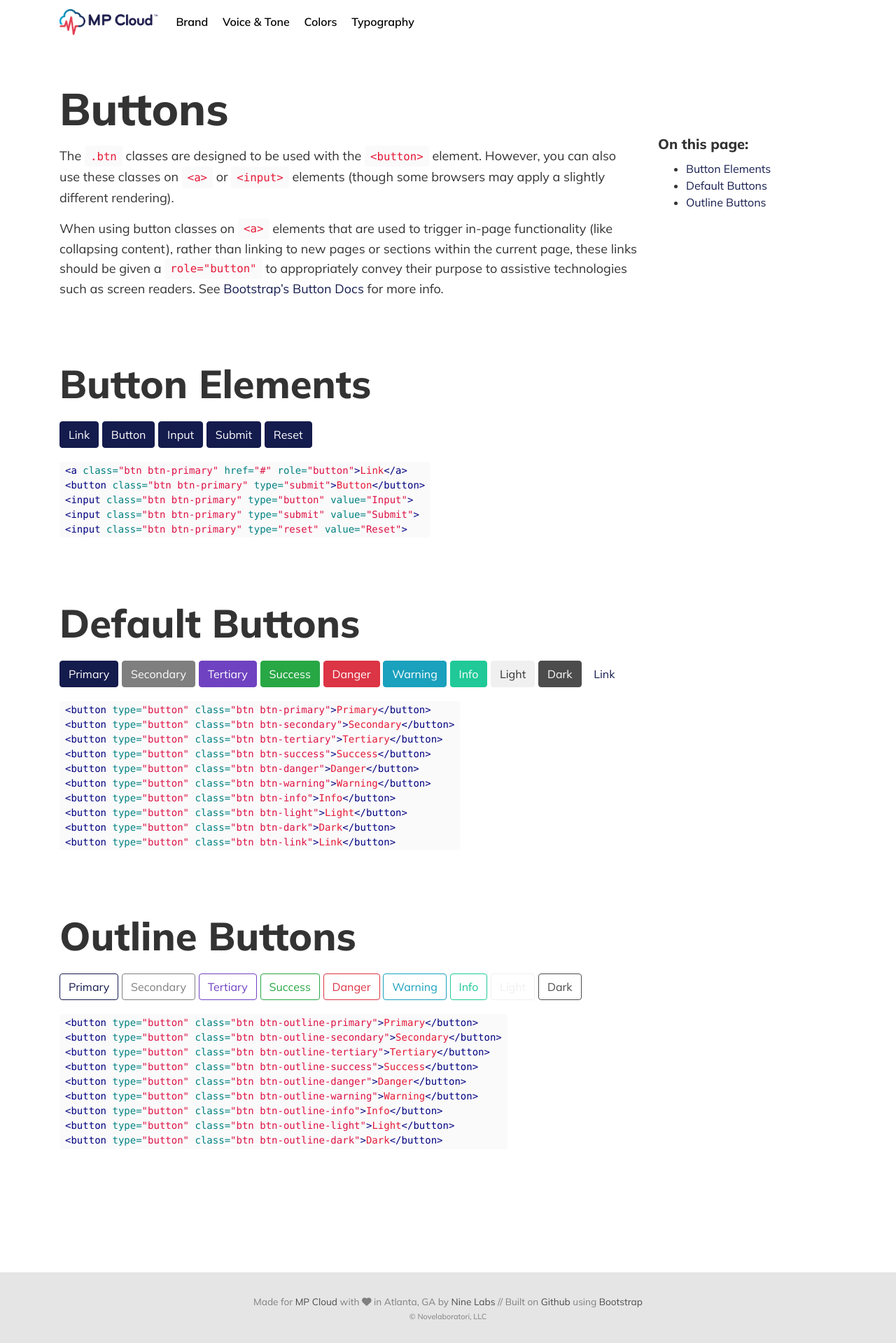
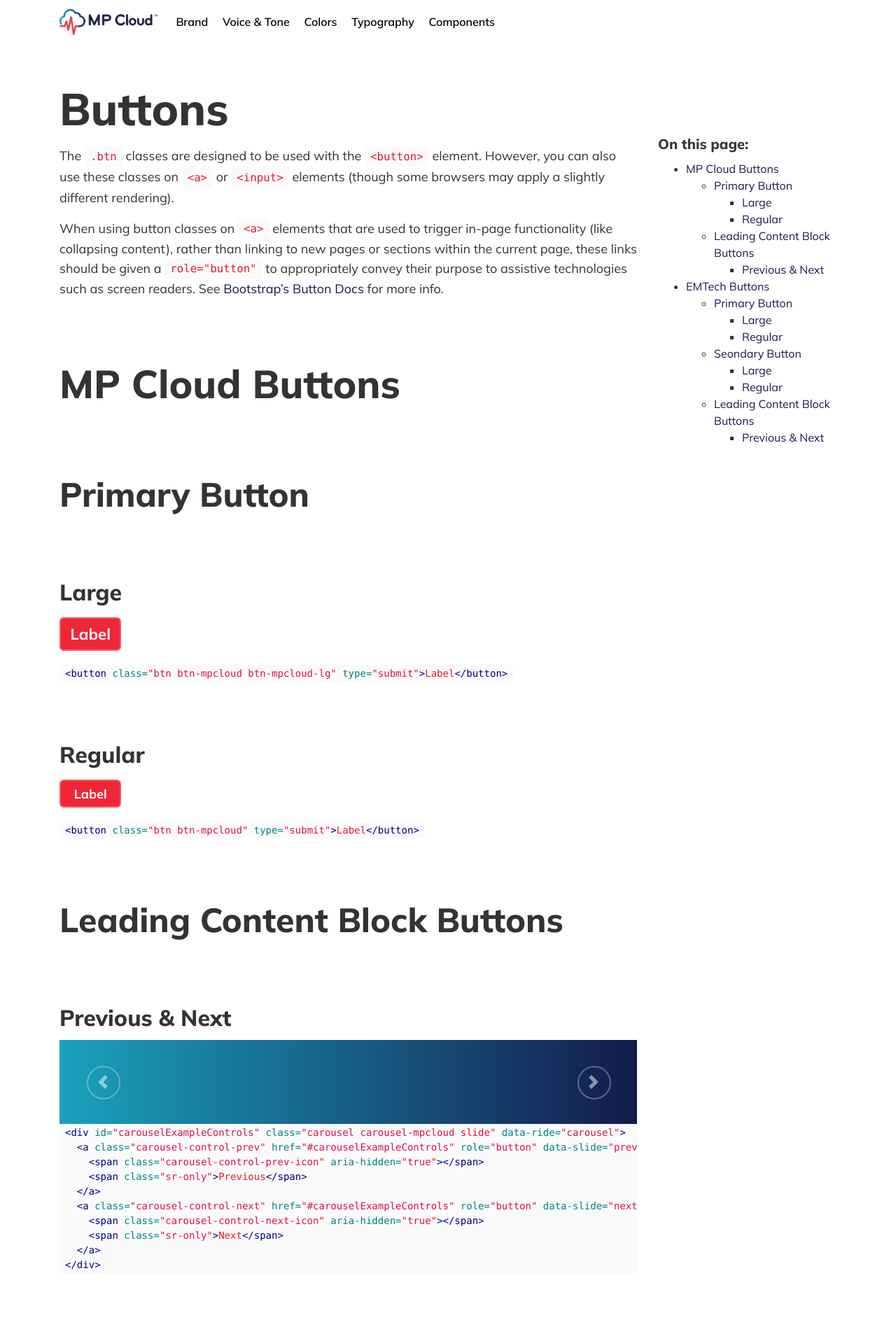
Before and after one commit to ninelabs/mpcloud-design-system, a Jekyll site: the page built from component-buttons.md, in a window 1280 px wide. Shown: the top 1919 px of the page at 70% size. Built offline with Jekyll 4.4.1, drawn with Linux system fonts in a browser that asks for light colours; nearby versions of some CDN libraries; some of the changed text lies outside the part shown.

Commit message:
Create landing page views for Buttons, Chips and Icons

````diff
--- a/_layouts/docs.html
+++ b/_layouts/docs.html
@@ -24,18 +24,18 @@
             <li class="nav-item"><a href="/voice-and-tone.html" class="nav-link{% if page.url == "/voice-and-tone.html" %} active{% endif %}">Voice &amp; Tone</a></li>
             <li class="nav-item"><a href="/colors.html" class="nav-link{% if page.url == "/colors.html" %} active{% endif %}">Colors</a></li>
             <li class="nav-item"><a href="/typography.html" class="nav-link{% if page.url == "/typography.html" %} active{% endif %}">Typography</a></li>
-            <!--
             <li class="nav-item dropdown"><a href="#" class="nav-link dropdown-toggle{% if page.url == "/components.html" %} active{% endif %}" id="navbarDropdown" role="button" data-toggle="dropdown" aria-haspopup="true" aria-expanded="false">Components</a>
               <div class="dropdown-menu" aria-labelledby="navbarDropdown">
-                <a class="dropdown-item" href="component-navigation.html">Navigation</a>
+                <!-- <a class="dropdown-item" href="component-navigation.html">Navigation</a>
                 <a class="dropdown-item" href="component-masthead.html">Mastheads</a>
-                <a class="dropdown-item" href="component-content.html">Content Sections</a>
+                <a class="dropdown-item" href="component-content.html">Content Sections</a> -->
                 <a class="dropdown-item" href="component-buttons.html">Buttons</a>
-                <a class="dropdown-item" href="component-bling.html">Bling</a>
+                <a class="dropdown-item" href="component-chips.html">Chips</a>
+                <a class="dropdown-item" href="component-icons.html">Icons</a>
+                <!-- <a class="dropdown-item" href="component-bling.html">Bling</a> -->
               </div>
             </li>
-            <li class="nav-item"><a href="/examples.html" class="nav-link{% if page.url == "/examples.html" %} active{% endif %}">Examples</a></li>
-            -->
+            <!-- <li class="nav-item"><a href="/examples.html" class="nav-link{% if page.url == "/examples.html" %} active{% endif %}">Examples</a></li> -->
           </ul>
         </div>
       </div>
--- a/_sass/_colors.scss
+++ b/_sass/_colors.scss
@@ -37,6 +37,7 @@
 $gray-darker:         #2A2B2D !default;
 $gray-dark:           #333538 !default;
 $gray-light:          #53565A !default;
+$gray-light-2:        #6C7075 !default;
 $gray-lighter:        #9FA3A7 !default;
 $gray-lightest:       #D5D6D8 !default;
 
--- a/_sass/bootstrap/_buttons.scss
+++ b/_sass/bootstrap/_buttons.scss
@@ -137,3 +137,60 @@
     width: 100%;
   }
 }
+
+.btn-mpcloud {
+  color: $white;
+  background-color: $pulse-red;
+  font-weight: bold;
+  border: 2px solid $pulse-red-light;
+  @include button-size(6.5px, 18.75px, 18px, 23px, 6px);
+
+  &-lg {
+    @include button-size(8px, 13.5px, 22px, 28px, 6px);
+  }
+
+  &:hover {
+    color: $white;
+  }
+}
+
+.btn-emtech {
+  font-weight: bold;
+  @include button-size(6.5px, 18.75px, 18px, 23px, 6px);
+
+  &-primary {
+    color: $gray;
+    background-color: rgba($white, .6);
+    border: 2px solid $em-orange;
+    position: relative;
+
+    &:hover {
+      color: $gray;
+    }
+
+    &::before {
+      content: '';
+      display: block;
+      position: absolute;
+      top: 1px;
+      bottom: 1px;
+      right: 1px;
+      left: 1px;
+      border: 3px solid $em-orange-lightest;
+    }
+  }
+
+  &-secondary {
+    color: $white;
+    background-color: $gray-darker;
+    border: 2px solid $gray-light-2;
+
+    &:hover {
+      color: $white;
+    }
+  }
+
+  &-lg {
+    @include button-size(12px, 21.5px, 22px, 28px, 6px);
+  }
+}
--- a/_sass/bootstrap/_carousel.scss
+++ b/_sass/bootstrap/_carousel.scss
@@ -195,3 +195,37 @@
   color: $carousel-caption-color;
   text-align: center;
 }
+
+.carousel-mpcloud,
+.carousel-emtech {
+  min-width: 264px;
+  min-height: 120px;
+
+  .carousel-inner {
+    color: $white;
+  }
+
+  .carousel-control-prev-icon,
+  .carousel-control-next-icon {
+    position: relative;
+
+    &::before {
+      content: '';
+      display: block;
+      position: absolute;
+      top: -13px;
+      left: -13px;
+      padding: 22px;
+      border: 2px solid rgba($white, .6);
+      border-radius: 50%;
+    }
+  }
+}
+
+.carousel-mpcloud {
+  background: linear-gradient(90deg, #1AA1BD 0.04%, #141B4D 100%);
+}
+
+.carousel-emtech {
+  background: linear-gradient(90deg, #FFB34C 0%, #BD6C00 100%);
+}
--- a/component-buttons.md
+++ b/component-buttons.md
@@ -10,7 +10,122 @@
 
 When using button classes on `<a>` elements that are used to trigger in-page functionality (like collapsing content), rather than linking to new pages or sections within the current page, these links should be given a `role="button"` to appropriately convey their purpose to assistive technologies such as screen readers. See [Bootstrap&rsquo;s Button Docs](https://getbootstrap.com/docs/4.4/components/buttons/) for more info.
 
-## Button Elements
+## MP Cloud Buttons
+### Primary Button
+#### Large
+<button class="btn btn-mpcloud btn-mpcloud-lg" type="submit">Label</button>
+
+```html
+<button class="btn btn-mpcloud btn-mpcloud-lg" type="submit">Label</button>
+```
+
+#### Regular
+<button class="btn btn-mpcloud" type="submit">Label</button>
+
+```html
+<button class="btn btn-mpcloud" type="submit">Label</button>
+```
+
+### Leading Content Block Buttons
+#### Previous & Next
+<div id="carouselExampleControls" class="carousel carousel-mpcloud slide" data-ride="carousel">
+  <!-- <div class="carousel-inner">
+    <div class="carousel-item active">
+      <div>First item</div>
+    </div>
+    <div class="carousel-item">
+      <div>Second item</div>
+    </div>
+  </div> -->
+  <a class="carousel-control-prev" href="#carouselExampleControls" role="button" data-slide="prev">
+    <span class="carousel-control-prev-icon" aria-hidden="true"></span>
+    <span class="sr-only">Previous</span>
+  </a>
+  <a class="carousel-control-next" href="#carouselExampleControls" role="button" data-slide="next">
+    <span class="carousel-control-next-icon" aria-hidden="true"></span>
+    <span class="sr-only">Next</span>
+  </a>
+</div>
+
+```html
+<div id="carouselExampleControls" class="carousel carousel-mpcloud slide" data-ride="carousel">
+  <a class="carousel-control-prev" href="#carouselExampleControls" role="button" data-slide="prev">
+    <span class="carousel-control-prev-icon" aria-hidden="true"></span>
+    <span class="sr-only">Previous</span>
+  </a>
+  <a class="carousel-control-next" href="#carouselExampleControls" role="button" data-slide="next">
+    <span class="carousel-control-next-icon" aria-hidden="true"></span>
+    <span class="sr-only">Next</span>
+  </a>
+</div>
+```
+
+## EMTech Buttons
+### Primary Button
+#### Large
+<button class="btn btn-emtech btn-emtech-primary btn-emtech-lg" type="submit">Label</button>
+
+```html
+<button class="btn btn-emtech btn-emtech-primary btn-emtech-lg" type="submit">Label</button>
+```
+
+#### Regular
+<button class="btn btn-emtech btn-emtech-primary" type="submit">Label</button>
+
+```html
+<button class="btn btn-emtech btn-emtech-primary" type="submit">Label</button>
+```
+
+### Seondary Button
+#### Large
+<button class="btn btn-emtech btn-emtech-secondary btn-emtech-lg" type="submit">Label</button>
+
+```html
+<button class="btn btn-emtech btn-emtech-secondary btn-emtech-lg" type="submit">Label</button>
+```
+
+#### Regular
+<button class="btn btn-emtech btn-emtech-secondary" type="submit">Label</button>
+
+```html
+<button class="btn btn-emtech btn-emtech-secondary" type="submit">Label</button>
+```
+
+### Leading Content Block Buttons
+#### Previous & Next
+<div id="carouselExampleControls" class="carousel carousel-emtech slide" data-ride="carousel">
+  <!-- <div class="carousel-inner">
+    <div class="carousel-item active">
+    </div>
+    <div class="carousel-item">
+    </div>
+    <div class="carousel-item">
+    </div>
+  </div> -->
+  <a class="carousel-control-prev" href="#carouselExampleControls" role="button" data-slide="prev">
+    <span class="carousel-control-prev-icon" aria-hidden="true"></span>
+    <span class="sr-only">Previous</span>
+  </a>
+  <a class="carousel-control-next" href="#carouselExampleControls" role="button" data-slide="next">
+    <span class="carousel-control-next-icon" aria-hidden="true"></span>
+    <span class="sr-only">Next</span>
+  </a>
+</div>
+
+```html
+<div id="carouselExampleControls" class="carousel carousel-emtech slide" data-ride="carousel">
+  <a class="carousel-control-prev" href="#carouselExampleControls" role="button" data-slide="prev">
+    <span class="carousel-control-prev-icon" aria-hidden="true"></span>
+    <span class="sr-only">Previous</span>
+  </a>
+  <a class="carousel-control-next" href="#carouselExampleControls" role="button" data-slide="next">
+    <span class="carousel-control-next-icon" aria-hidden="true"></span>
+    <span class="sr-only">Next</span>
+  </a>
+</div>
+```
+
+<!-- ## Button Elements
 <a class="btn btn-primary" href="#" role="button">Link</a>
 <button class="btn btn-primary" type="submit">Button</button>
 <input class="btn btn-primary" type="button" value="Input">
@@ -73,4 +188,4 @@
 <button type="button" class="btn btn-outline-info">Info</button>
 <button type="button" class="btn btn-outline-light">Light</button>
 <button type="button" class="btn btn-outline-dark">Dark</button>
-```
+``` -->
````
Also changed, not shown: component-chips.md (added, +17 -0 lines), component-icons.md (added, +13 -0 lines).
